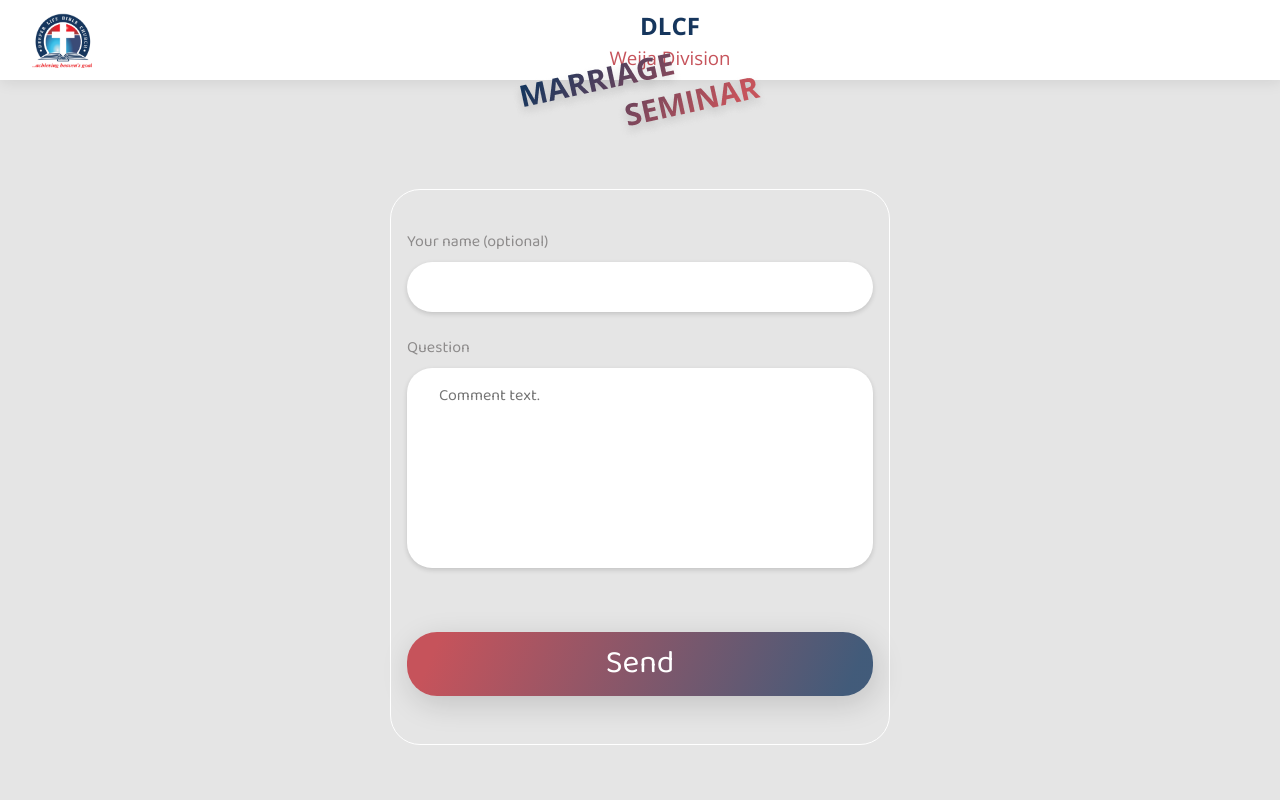
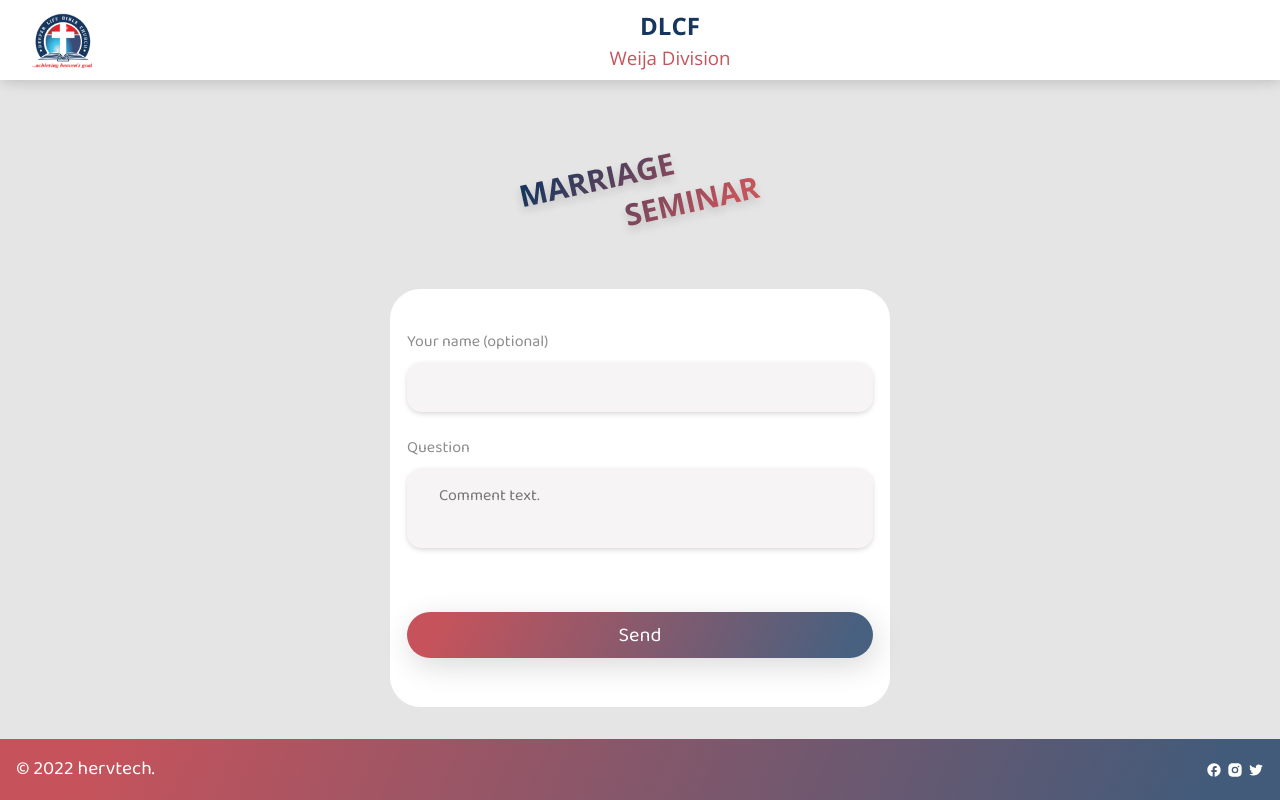
Before and after one commit to gloria-tampuri/dlcf-seminar, a Next.js app: page /seminar in a window 1280 px wide. Built offline with nearby package versions, Linux system fonts and the light colour scheme.

Commit message:
added footer

```diff
--- /dev/null
+++ b/components/Footer/Footer.js
@@ -0,0 +1,24 @@
+import React from 'react'
+import classes from './Footer.module.css'
+import  {RiTwitterFill,  RiInstagramFill} from 'react-icons/ri'
+import {MdFacebook} from 'react-icons/md'
+const Footer = () => {
+  return (
+    <div className={classes.footer}>
+      <div className={classes.copyright}> © 2022 hervtech. </div>
+      <div className={classes.socials}>
+
+      <MdFacebook/>
+      <RiInstagramFill/>
+       <RiTwitterFill/>
+
+       </div>
+
+    </div>
+  )
+}
+
+export default Footer
+// MdFacebook
+// RiInstagramFill
+// RiTwitterFill
--- /dev/null
+++ b/components/Footer/Footer.module.css
@@ -0,0 +1,20 @@
+.footer{
+    background: linear-gradient(113.49deg, #C6535B 6.99%, rgba(22, 54, 93, 0.79) 94.29%);
+    color: white;
+    padding: 1rem;
+    display: flex;
+    justify-content: space-between;
+    align-items: center;
+}
+
+.copyright{
+  font-size: clamp(0.9rem, 2vw, 1.2rem );
+}
+
+.socials{
+    display: flex;
+}
+
+.socials > *{
+    margin-left: 0.3rem;
+}
--- a/components/Input/Input.module.css
+++ b/components/Input/Input.module.css
@@ -4,6 +4,7 @@
     border: 1px solid white;
     padding: 1rem;
     border-radius: 30px;
+    background-color: white;
 }
 
 .section {
@@ -19,13 +20,14 @@
 .section input {
     width: 100%;
     height: 50px;
-    border-radius: 30px;
+    border-radius: 15px;
     border: none;
     padding: 0 2rem;
     outline: none;
     color: #8D8B8B;
     box-shadow: 0px 2px 5px rgba(0, 0, 0, 0.15);
     cursor: pointer;
+    background-color: #f5f2f2d8;
 }
 
 .section input:hover {
@@ -38,8 +40,8 @@ border: 1px solid #16365da9;
 
 .section textarea {
     width: 100%;
-    height: 200px;
-    border-radius: 25px;
+    height: auto;
+    border-radius: 15px;
     border: none;
     padding: 1rem 2rem;
     color: #8D8B8B;
@@ -47,6 +49,7 @@ border: 1px solid #16365da9;
     outline: none;
     resize: none;
     box-shadow: 0px 2px 5px rgba(0, 0, 0, 0.15);
+    background-color: #f5f2f2d8;
 }
 
 .section textarea:hover {
@@ -59,10 +62,9 @@ border: 1px solid #16365da9;
 
 .formsection form button {
     width: 100%;
-    font-size: 25px;
+    font-size: 20px;
     color: white;
-    font-size: 2rem;
-    border-radius: 30px;
+    border-radius: 15px;
     border: none;
     padding: 0.5rem;
     background: linear-gradient(113.49deg, #C6535B 6.99%, rgba(22, 54, 93, 0.79) 94.29%);
@@ -73,6 +75,7 @@ border: 1px solid #16365da9;
 
 
 @media (min-width: 640px){
+
     .formsection{
         max-width:500px;
         margin : 0 auto
--- /dev/null
+++ b/components/Layout/Layout.js
@@ -0,0 +1,18 @@
+import React from 'react'
+import Header from '../Header/Header'
+import Footer from '../Footer/Footer'
+import classes from './Layout.module.css'
+
+
+const Layout = ({children}) => {
+  return (
+    <div className={classes.layout}>
+        <Header/>
+       <main className={classes.content}> {children}</main>
+
+        <Footer/>
+    </div>
+  )
+}
+
+export default Layout
--- /dev/null
+++ b/components/Layout/Layout.module.css
@@ -0,0 +1,10 @@
+.layout{
+    height: 100vh;
+    display: flex;
+    flex-direction: column;
+    justify-content: space-between;
+}
+
+.content{
+    padding-top: 100px;
+}
--- a/pages/seminar/index.js
+++ b/pages/seminar/index.js
@@ -1,10 +1,12 @@
 import React from 'react';
+import Layout from '../../components/Layout/Layout';
 import Questions from '../../components/Questions/Questions';
 
 const SeminarPage = () => {
-  return <div>
-    <Questions/>
-  </div>;
+  return (
+    <Layout>
+      <Questions />
+    </Layout>)
 };
 
 export default SeminarPage;
```
Also changed, not shown: components/QuestionId/QuestionId.js (+5 -5 lines), pages/seminar/questions/[questionId].js (+5 -5 lines).
